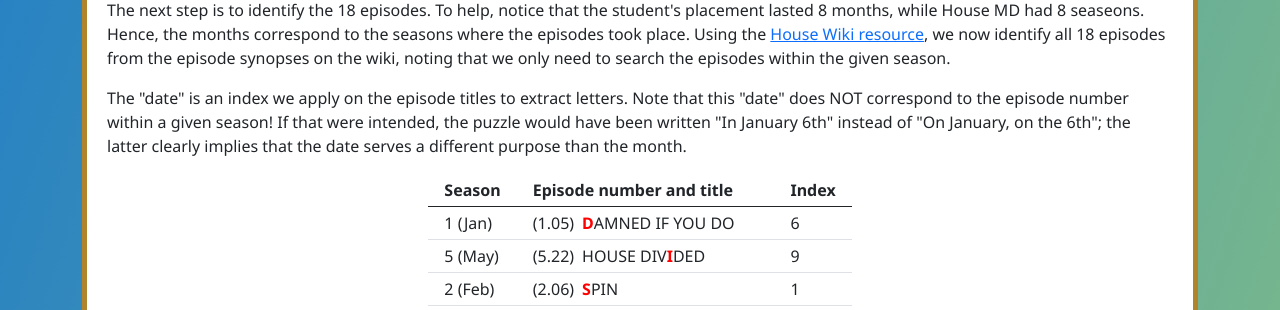
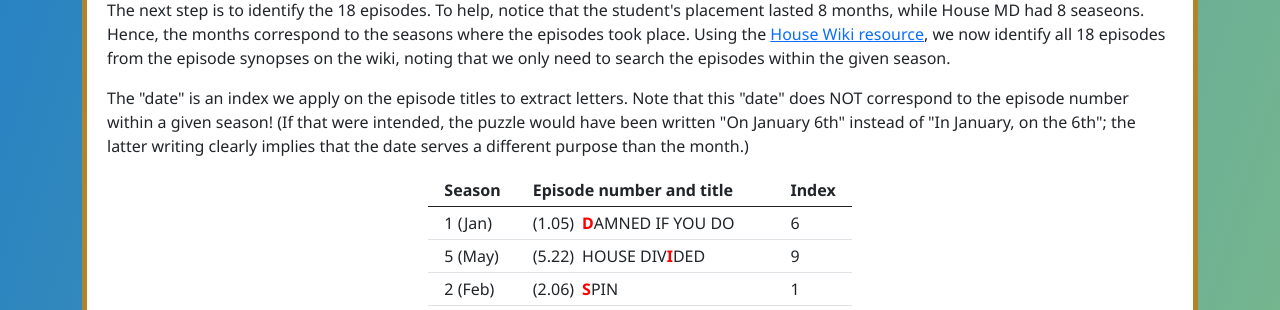
Before and after one commit to AllenZPGu/MDSCPuzzles, a Django app: template MDSCProj/MDSCApp/templates/MDSCApp/puzzlePages/sol4.html in a window 1280 px wide. Shown: the part 592-902 px from the top of the page. Run offline with Django 3.2, Linux system fonts and the light colour scheme; the template is opened without the code that fills it, so the values that code supplies are empty; some libraries are stand-ins or nearby versions.

Commit message:
Update sol4.html

```diff
--- a/MDSCProj/MDSCApp/templates/MDSCApp/puzzlePages/sol4.html
+++ b/MDSCProj/MDSCApp/templates/MDSCApp/puzzlePages/sol4.html
@@ -31,7 +31,7 @@
 
   <p>The next step is to identify the 18 episodes. To help, notice that the student's placement lasted 8 months, while House MD had 8 seaseons. Hence, the months correspond to the seasons where the episodes took place. Using the <a href="https://house.fandom.com/wiki/House_Wiki" target="_blank">House Wiki resource</a>, we now identify all 18 episodes from the episode synopses on the wiki, noting that we only need to search the episodes within the given season.</p>
 
-  <p>The "date" is an index we apply on the episode titles to extract letters. Note that this "date" does NOT correspond to the episode number within a given season! If that were intended, the puzzle would have been written "In January 6th" instead of "On January, on the 6th"; the latter clearly implies that the date serves a different purpose than the month.</p>
+  <p>The "date" is an index we apply on the episode titles to extract letters. Note that this "date" does NOT correspond to the episode number within a given season! (If that were intended, the puzzle would have been written "On January 6th" instead of "In January, on the 6th"; the latter writing clearly implies that the date serves a different purpose than the month.)</p>
 
   <center>
     <div class="table-responsive-sm">
```
